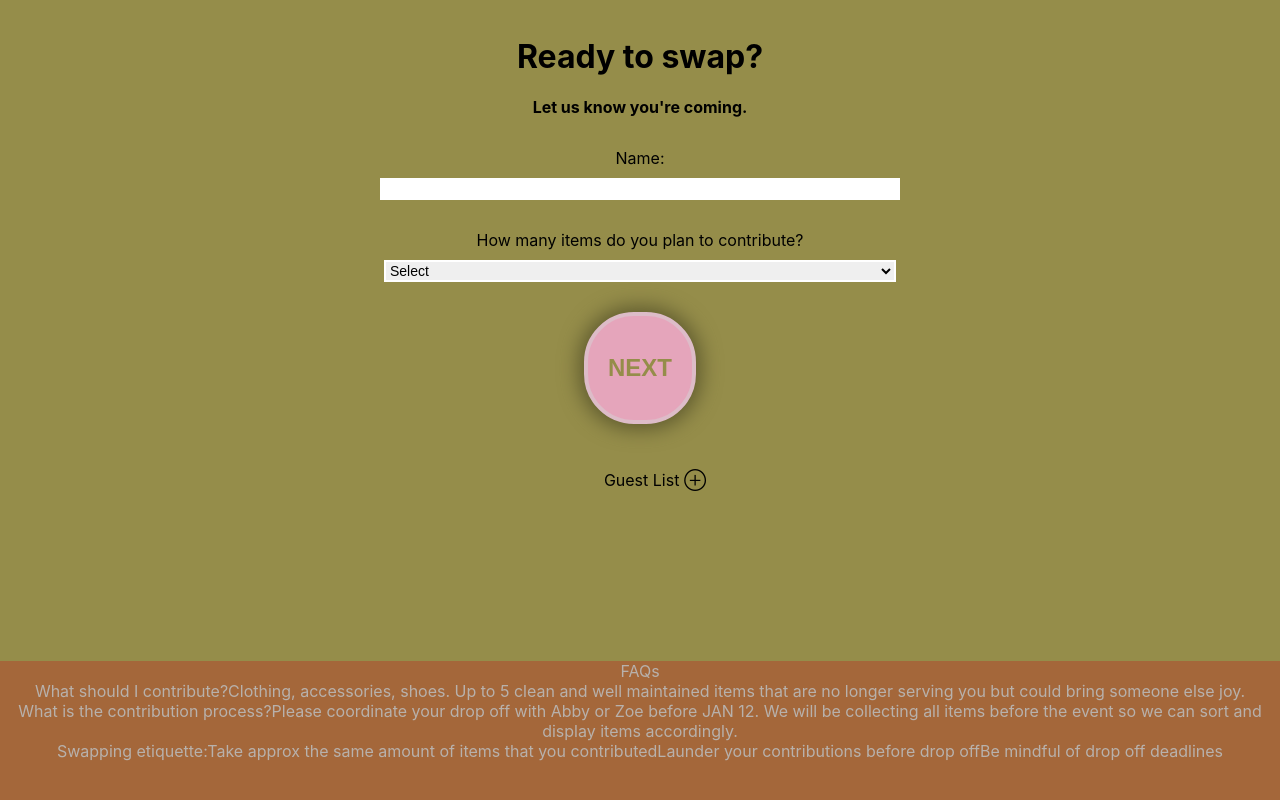
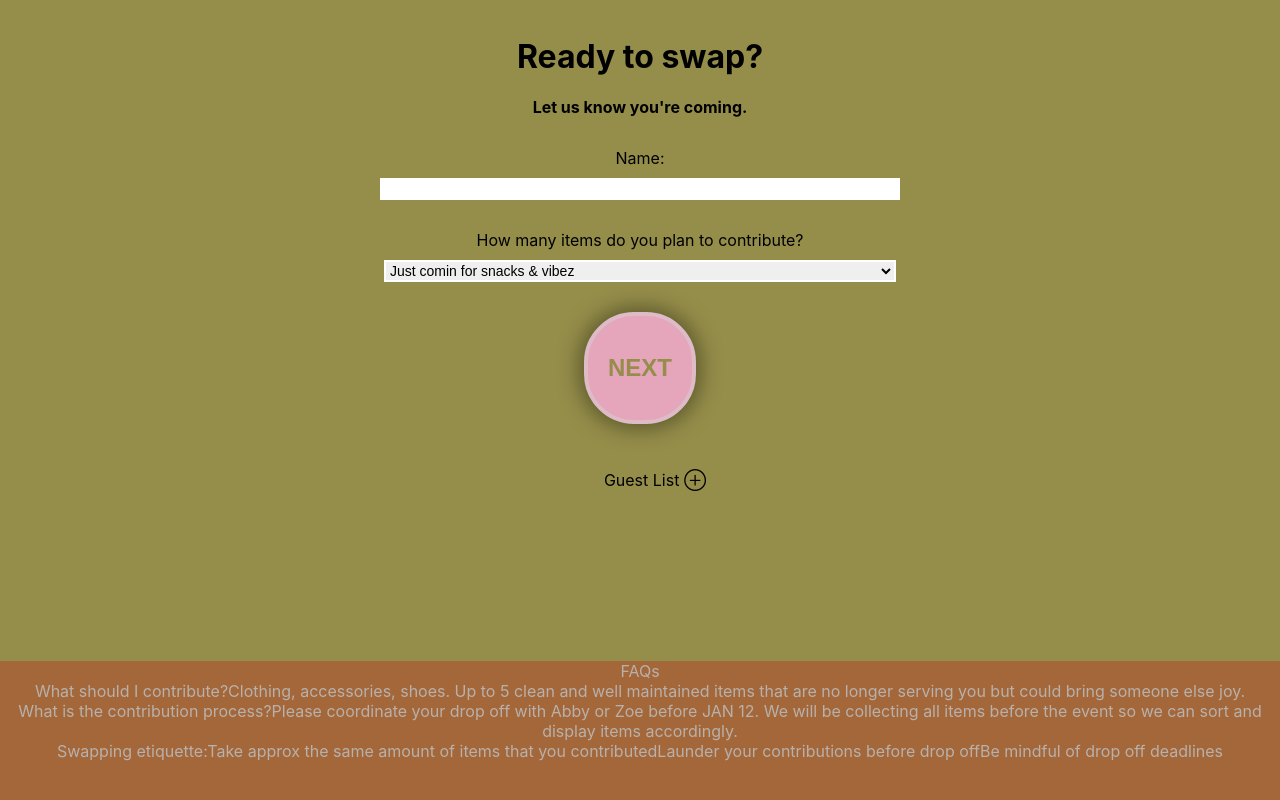
Before and after one commit to abbykaemmerer/swap, a React (Create React App) app: page / in a window 1280 px wide. Shown: the part 1123-1923 px from the top of the page. Built offline with nearby package versions, Linux system fonts and the light colour scheme; the HTML template or start-up script is replaced by a standard one.

Commit message:
1.10: select default value

```diff
--- a/src/RSVP/rsvp.js
+++ b/src/RSVP/rsvp.js
@@ -36,8 +36,8 @@ class RsvpForm extends React.Component {
         <select
         className="textfield"
         onChange={e => this.setState({ dietaryRequirements: e.target.value})}>
-            <option value="" disabled selected>Select</option>
-            <option value="none">Just comin for the snacks and the vibez</option>
+            <option value="" disabled defaultValue>Select</option>
+            <option value="none">Just comin for snacks & vibez</option>
             <option value="1">1-3</option>
             <option value="2">3-5</option>
         </select>
```
